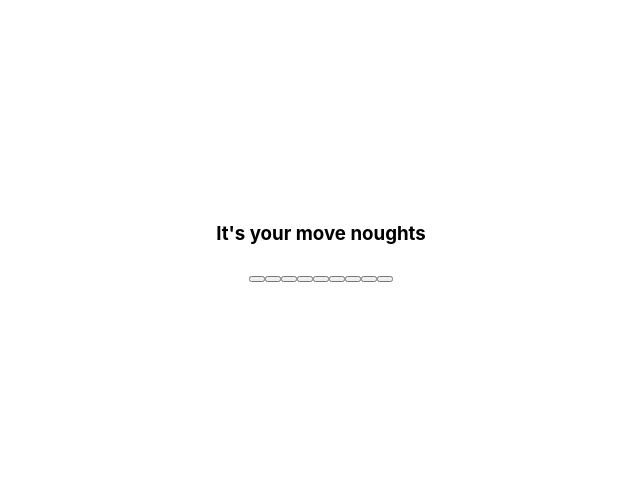
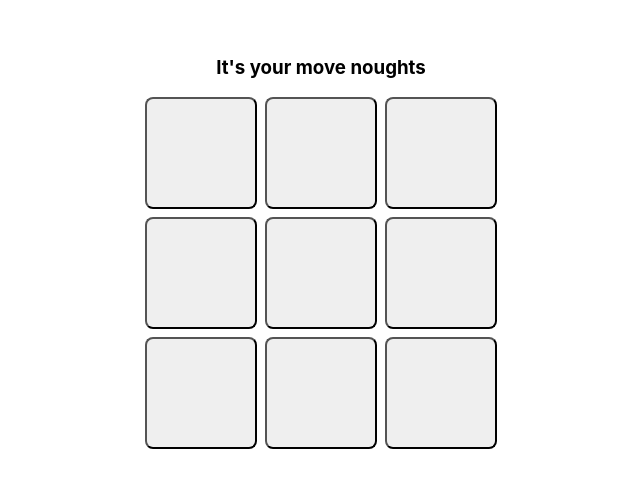
Before and after one commit to Salman0112358/tic-tac-toe, a Next.js app: page / in a window 1280 px wide. Shown: the part 157-644 px from the top of the page, without its empty margins (319-959 px from the left). Built offline with nearby package versions, Linux system fonts and the light colour scheme.

Commit message:
Styling for board grid and square buttons

```diff
--- a/components/Square.tsx
+++ b/components/Square.tsx
@@ -10,12 +10,14 @@ interface ISquare {
 
 }
 
+const iconSize = 50;
+
 const Square = ({value, onClick, winner} : ISquare) => {
 
     if (!value) return <button className='square' onClick={onClick} disabled={Boolean(winner)}/>
 
   return (
-    <button className={`square square_${value.toLocaleLowerCase()}`} disabled>{value=== 'crosses' ? <ImCross/> : <BiCircle/> }</button>
+    <button className={`square square_${value.toLocaleLowerCase()}`} disabled>{value=== 'crosses' ? <ImCross size={iconSize}/> : <BiCircle size={iconSize}/> }</button>
   )
 }
 
--- a/styles/globals.css
+++ b/styles/globals.css
@@ -24,3 +24,24 @@ a {
     background: black;
   }
 }
+
+.grid {
+  display: grid;
+  grid-gap: 0.5rem;
+  grid-template-columns: repeat(3,1fr);
+}
+
+.square{
+  width: 7rem;
+  height: 7rem;
+  border-radius: 0.5rem;
+
+}
+
+.square_crosses {
+  background: linear-gradient(180deg, rgba(131,58,180,1) 0%, rgba(89,13,161,1) 50%, rgba(159,127,167,1) 100%);
+}
+
+.square_noughts {
+  background: linear-gradient(0deg, rgba(169,34,195,1) 0%, rgba(253,45,45,1) 100%);;
+}
```
